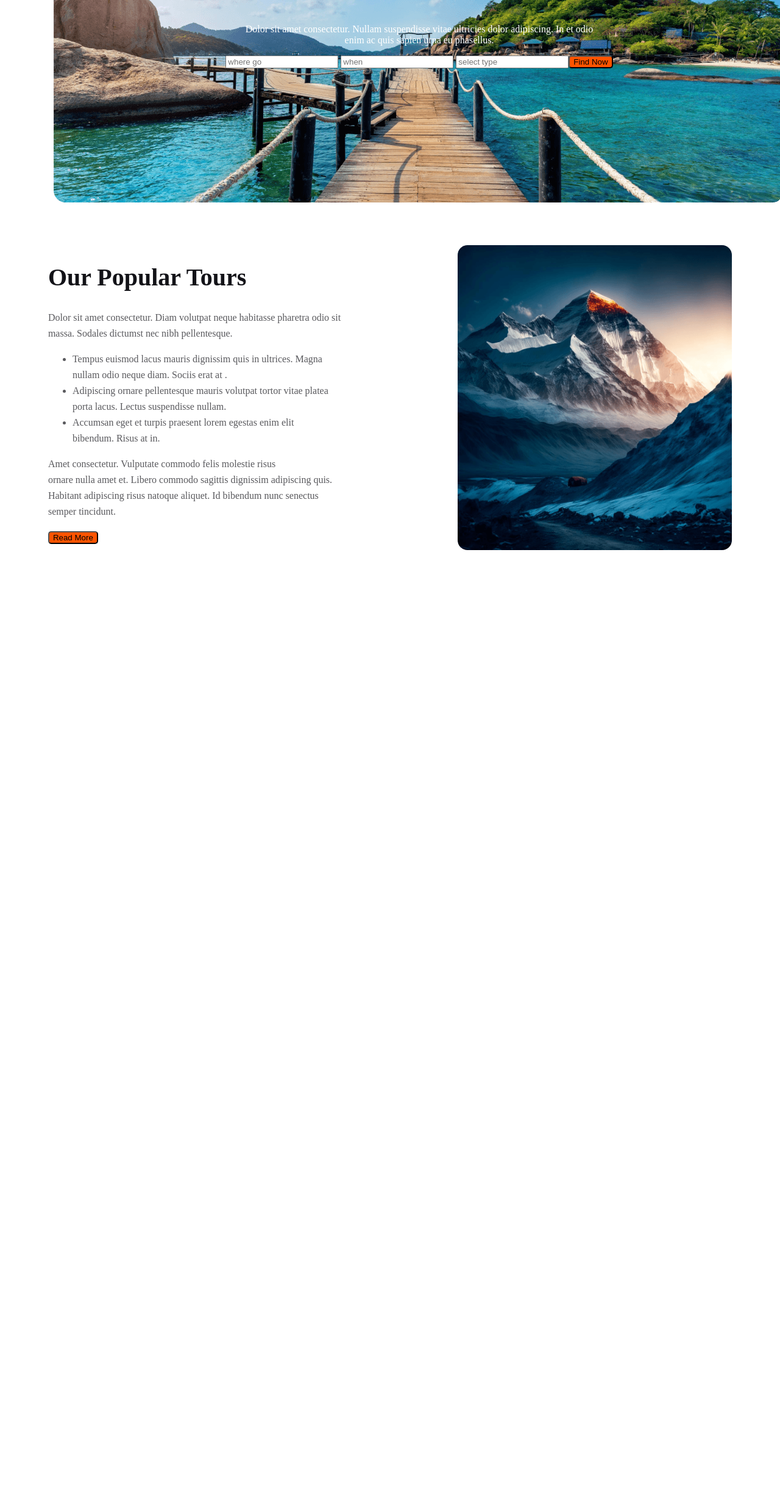
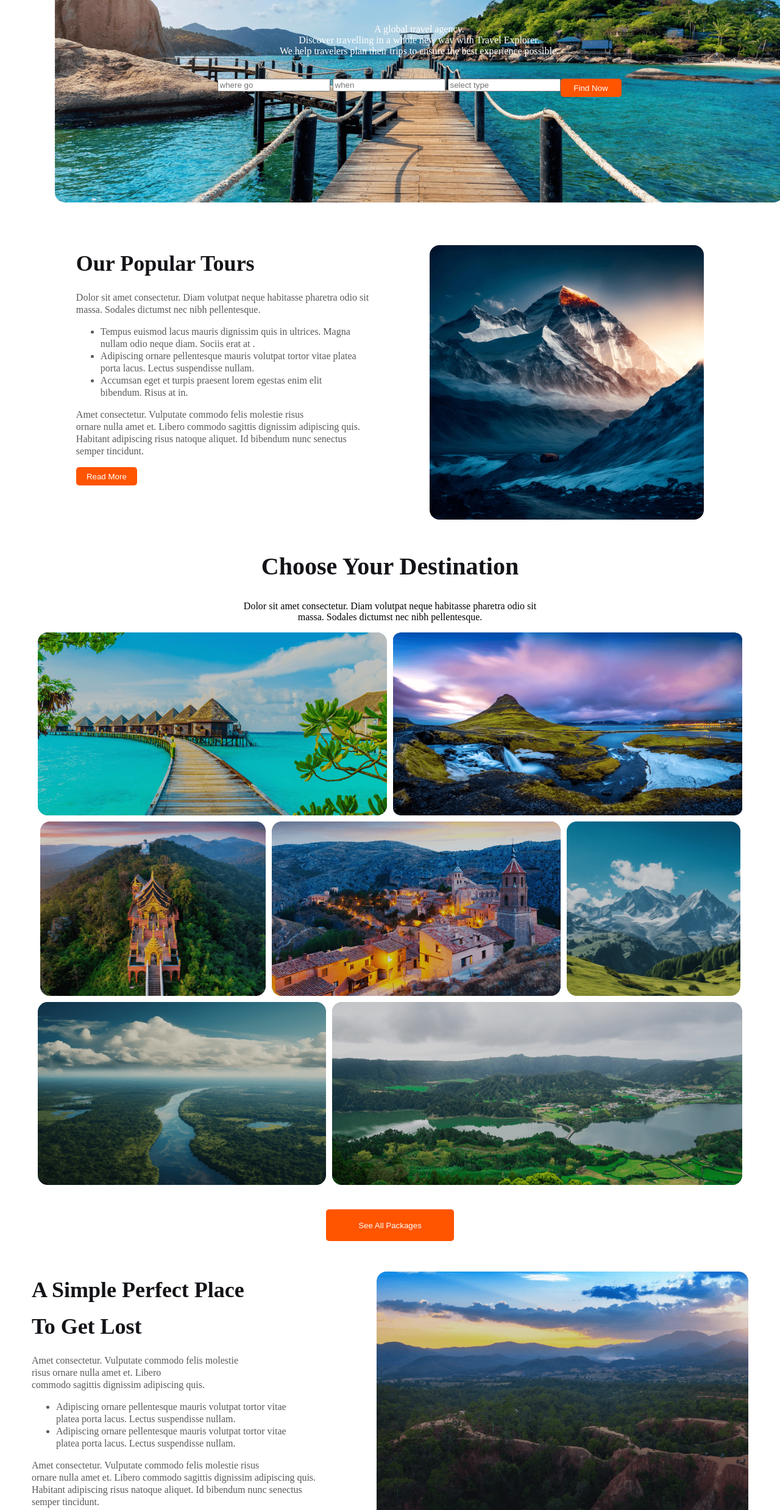
Before and after one commit to numanahmod/assignment-2, a plain HTML site: page index.html in a window 1280 px wide. Shown: the part 324-2800 px from the top of the page at 61% size. Before the commit the page ends 1234 px from the top, so only its background shows below. Drawn offline with Linux system fonts and the light colour scheme.

Commit message:
Letterbews finished

```diff
--- a/index.html
+++ b/index.html
@@ -22,14 +22,14 @@
         <a href="">Contact</a>
             </div>
         </nav>
-
+      <!-- banner start -->
         <nav class="banner">
             <div>
                 <h1 class="banner-title"> Explore Your Travel </h1>
-                <p style="text-align: center; padding-top: 0px;"> Dolor sit amet consectetur. Nullam suspendisse vitae ultricies dolor adipiscing. In et odio <br>enim ac quis sapien urna eu phasellus.</p>
+                <p style="text-align: center; padding-top: 0px; padding-bottom: 20px; "> A global travel agency. <br> Discover travelling in a whole new way with Travel Explorer. <br> We help travelers plan their trips to ensure the best experience possible.</p>
             </div>
             <div class="form-primary">
-                <form action="" >
+                <form action="" style="height: 30px;">
                         <input type="text" placeholder="where go">
 
                         <input type="text" placeholder="when">
@@ -41,7 +41,8 @@
         </nav>
     </header>
     <main>
-<section class="popular">
+        <!-- popular start -->
+<section >
 
 <nav class="eklainoantam">
 <div class="popular-items">
@@ -57,10 +58,93 @@
     ornare nulla amet et. Libero commodo sagittis dignissim adipiscing quis.  <br>Habitant adipiscing risus natoque aliquet. Id bibendum nunc senectus  <br>semper tincidunt. </p>
     <button class="btn-primary">Read More</button>
 </div>
+
 <img src="Images/Rectangle 4.png" alt="" class="popularpicture">
 </nav>
 </section>
+<!-- Destination start -->
+<section class="Destination">
+<div class="">
+<h1 class="destination-title"> Choose Your Destination</h1>
+<p style="text-align: center; padding-top: 0px;" > Dolor sit amet consectetur. Diam volutpat neque habitasse pharetra odio sit <br> massa. Sodales dictumst nec nibh pellentesque.</p>
+</div>
 
+<div>
+
+</div>
+</section>
+<section class="Destinationimg">
+    <div class="row" style="display: flex; gap: 10px;
+    padding-bottom: 10px;">
+        <img style="width: 573px;
+        height: 300px;
+        " src="Images/Rectangle 5.png" alt="">
+        <img style="width: 573px;
+        height: 300px;
+        " src="Images/Rectangle 8 (1).png" alt="">
+    </div>
+
+    <div class="row" style="display: flex;
+     padding-bottom: 10px;">
+            <img style="width: 370px;
+            height: 286px; padding-right: 10px;
+           " src="Images/Rectangle 6.png" alt="">
+            <img style="width: 474px;
+            height: 286px; padding-right: 10px;
+            " src="Images/Rectangle 7.png" alt="">
+            <img style="width: 285px;
+            height: 286px;
+            " src="Images/Rectangle 9.png" alt="">
+    </div>
+
+    <div class="row" style="display: flex;
+    padding-bottom: 10px;">
+            <img style="width: 473px;
+            height: 300px; padding-right: 10px;
+            " src="Images/Rectangle 11.png" alt="">
+            <img style="width: 673px;
+            height: 300px;
+            " src="Images/Rectangle 10.png" alt="">
+    </div>
+
+</section>
+
+<div style="display: flex; justify-content: center; margin-top: 30px;
+margin-bottom: 50px;"> <button class="btn-primary" style="
+    text-align: center; width: 210px;
+    height: 52px;">See All Packages</button></div>
+
+<!-- A simple perfect place  -->
+<section >
+
+    <nav class="eklainoantam">
+    <div class="popular-items">
+        <h1 class="popular-container-title"> A Simple Perfect Place <br> To Get Lost</h1>
+        <p>Amet consectetur. Vulputate commodo felis molestie <br> risus  ornare nulla amet et. Libero <br> commodo sagittis dignissim adipiscing quis. </p>
+
+    <ul style="margin-bottom: 10px;">
+        <li>Adipiscing ornare pellentesque mauris volutpat tortor vitae <br> platea porta lacus. Lectus suspendisse nullam.</li>
+        <li> Adipiscing ornare pellentesque mauris volutpat tortor vitae <br> platea porta lacus. Lectus suspendisse nullam.</li>
+
+    </ul>
+    <p>Amet consectetur. Vulputate commodo felis molestie risus <br>
+        ornare nulla amet et. Libero commodo sagittis dignissim adipiscing quis.  <br>Habitant adipiscing risus natoque aliquet. Id bibendum nunc senectus  <br>semper tincidunt. </p>
+        <button class="btn-primary">See More</button>
+    </div>
+    <img style="width: 610px;height: 424px;" src="Images/Group 40089.png" alt="" class="popularpicture">
+    </nav>
+    </section>
+    <!-- newsletter start -->
+    <section class="eklainoantam newsletter">
+        <div>
+            <h1 class="popular-container-title">News Letter</h1>
+            <p> Get your daily dose of travel news & tips. <br> Sign up today!</p> <br>
+            <div><input style="width: 393px;height: 52px;border-radius: 8px;"  type="text" placeholder="Enter your  name"> <br> <br>
+                <input style="width: 393px;height: 52px;border-radius: 8px;" type="email" placeholder="Enter your email"> <br> <br>
+                <button style="width: 393px; height: 52px;border-radius: 8px;
+                background: #FF5400;" class="subscribe">Subscribe</button></div>
+        </div>
+        <div><img style="width: 600px;height: 350px;" src="Images/Rectangle 8 (1).png" alt=""></div></section>
     </main>
 </body>
 </html>
--- a/style/style.css
+++ b/style/style.css
@@ -1,14 +1,16 @@
 
 body{align-items: center;
      /* padding: 50px 60px; */
+
     }
 /* navbar style */
-.navbar{
+.navbar{ width: 1200px;
     text-align: center;
-    max-width: 1200px;
+    /* max-width: 1200px; */
     background-color: rgb(247, 246, 245);
     margin: 0 auto;
     display: flex;
+
 
 }
 .nav-container{
@@ -29,8 +31,9 @@ body{align-items: center;
 .items-container{
     width: 50%;
     display: flex;
-    justify-content:space-around;
+    justify-content:space-evenly;
     align-items: center;
+    gap: 10px;
 }
 .items-container a{
     text-decoration: none;
@@ -38,9 +41,11 @@ body{align-items: center;
     color:#424247;
 }
 /* banner */
+.banner {background-image: url(../Images/Group\ 13\ \(1\)\ \(1\).png);
+   background-position: center 0;
+}
 .banner{ align-items: center;
-    background-image: url(../Images/Group\ 13\ \(1\)\ \(1\).png);
-    text-align: center;
+
     /* padding: 50px 60px; */
     min-width: 1200px;
     min-height: 500px;
@@ -49,7 +54,7 @@ body{align-items: center;
     color: #FFF;
     border-radius: 20px;
 }
-.banner-title{
+.banner-title{text-align: center;
     padding-top: 80px;
     padding-bottom: 0px;
 font-size: 64px;
@@ -62,27 +67,33 @@ line-height: normal;
  }
 
  .btn-primary{ text-align: center;
-
+    border: none;
     font-style: normal;
+    color: #FFF;
     border-radius: 5px;
     background: #FF5400;
+    width: 100px;
+    height: 30px;
 }
 /* popular */
 
 .popular-container-title {
     color: #131318;
 font-family: Mulish;
-font-size: 40px;
+font-size: 36px;
+text-align: left;
+line-height: 60px;
 font-style: normal;
 font-weight: 800;
-padding-top: 0px;
+margin-top: 0px;
+margin-bottom: 0px;
 }
 .popular-items { color: rgba(19, 19, 24, 0.70);
     font-family: Mulish;
     font-size: 16px;
     font-style: normal;
     font-weight: 400;
-    line-height: 26px;}
+    line-height: 20px;}
 
     .popular-items > li{font-style: normal;
         font-weight: 400;
@@ -90,13 +101,34 @@ padding-top: 0px;
  .eklainoantam {
     /* align-items: center; */
      display: flex;
-     justify-content:space-around;
+     justify-content:center;
+     text-align: left;
+     /* justify-content: space-around; */
      /* padding-left: 100px; */
-     gap: 50px;
+     gap: 100px;
     }
 .popularpicture { width: 450px;
-    height: 500px;
+    height: 450px;
     flex-shrink: 0;
     border-radius: 16px;
     align-items: flex-end;
     }
+    /* destination  */
+.destination-title{text-align: center;
+    color: #131318;
+    font-family: Mulish;
+    font-size: 40px;
+    font-style: normal;
+    font-weight: 800;
+    padding-top: 20px;}
+.Destinationimg div{
+    /* gap: 10px;
+    padding-left: 80px; */
+    justify-content: center;
+}
+
+/* newsletter */
+.newsletter{ padding-top: 50px;}
+.news-image{ width: 672px;
+    height: 200px;
+    flex-shrink: 0;}
```
